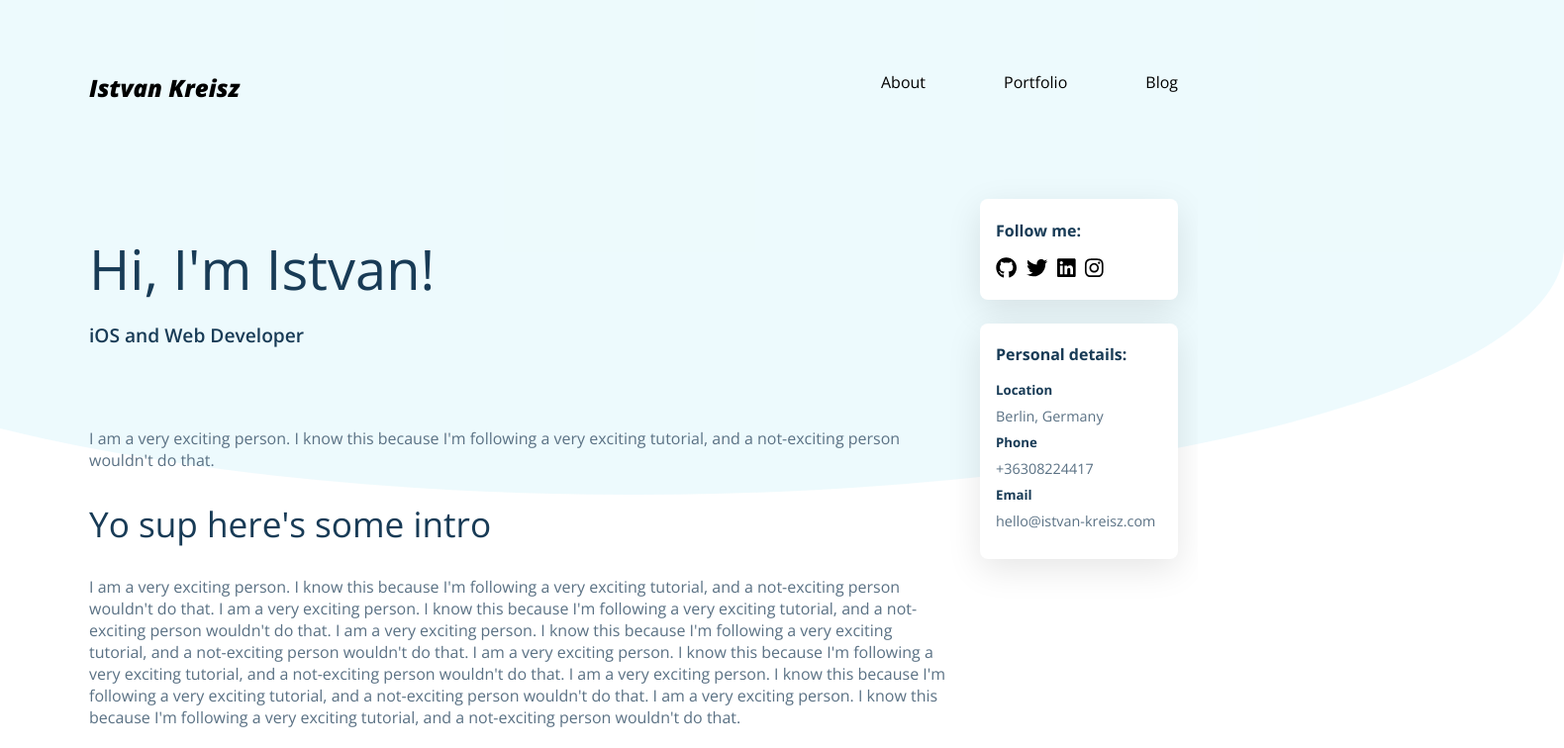
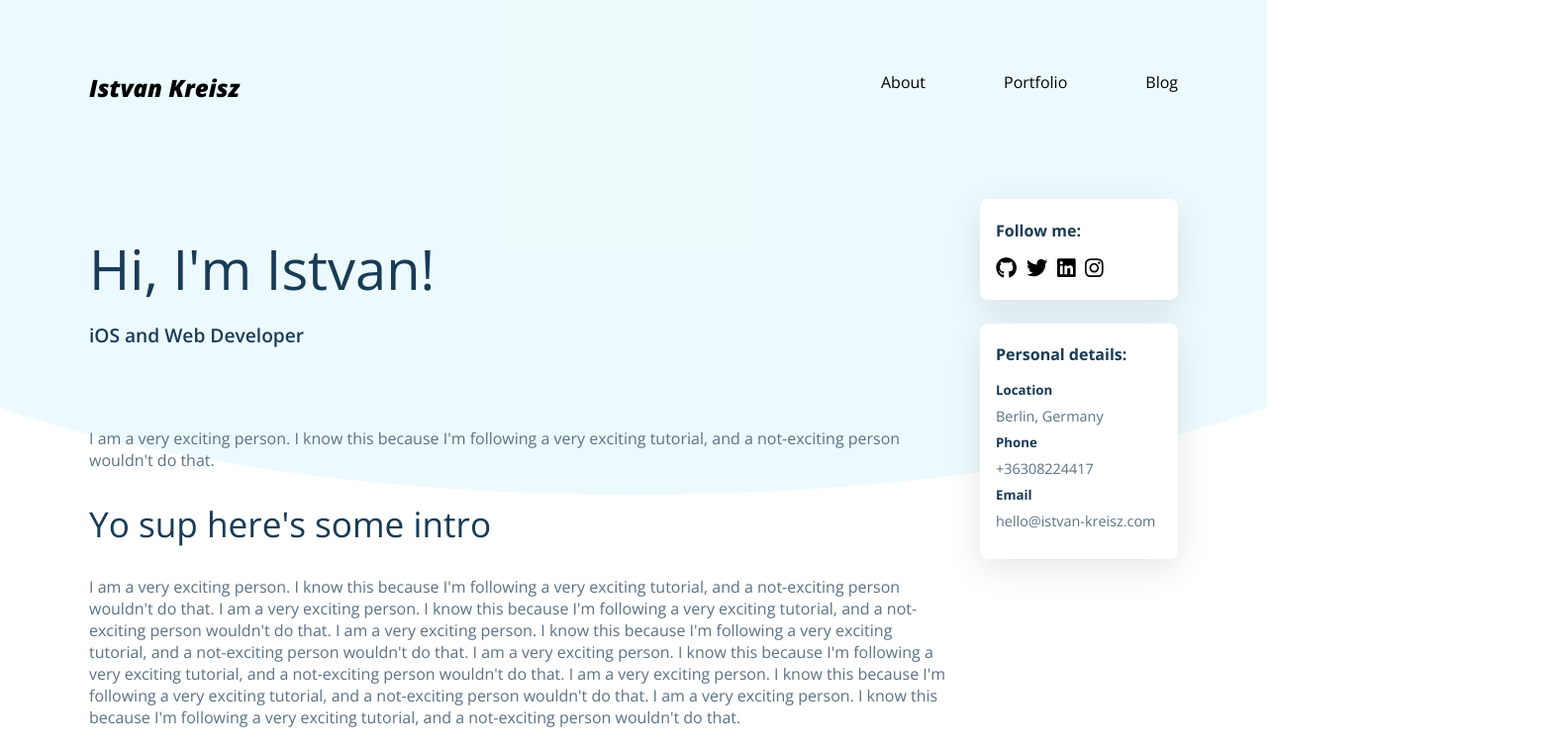
Before and after one commit to istvan-kreisz/blog, a Next.js app: page /about in a window 1280 px wide. Shown: the top 756 px of the page at 99% size, 1580 px wide, since content can reach past the window. Built offline with nearby package versions, Linux system fonts and the light colour scheme.

Commit message:
fixed about page backdrop issue

```diff
--- a/src/components/Layout/Layout.module.scss
+++ b/src/components/Layout/Layout.module.scss
@@ -1,7 +1,6 @@
 @import '../../shared/shared.scss';
 
 .main {
-	overflow: hidden;
 	.content {
 		margin: $padding-horizontal auto;
 		max-width: $max-width-desktop;
--- a/src/pages-lib/about/about.module.scss
+++ b/src/pages-lib/about/about.module.scss
@@ -1,4 +1,29 @@
 @import '../../shared/shared.scss';
+
+.backdropContainer {
+	position: absolute;
+	top: 0;
+	left: 0;
+	right: 0;
+	height: 700px;
+	overflow: hidden;
+	z-index: -1;
+
+	.backdrop {
+		background-color: rgba($color: $color-info, $alpha: 0.07);
+		position: absolute;
+		height: 450px;
+		left: -200px;
+		right: -200px;
+		top: 0;
+		z-index: -1;
+		border-radius: 0 0 50% 50%;
+
+		@include min-width() {
+			height: 500px;
+		}
+	}
+}
 
 .container {
 	display: grid;
@@ -7,21 +32,6 @@
 
 	grid-template-areas: 'main main';
 	column-gap: 2rem;
-
-	.backdrop {
-		background-color: rgba($color: $color-info, $alpha: 0.07);
-		height: 450px;
-		position: absolute;
-		left: -300px;
-		right: -300px;
-		top: 0;
-		z-index: -1;
-		border-radius: 0 0 50% 50%;
-
-		@include min-width() {
-			height: 500px;
-		}
-	}
 
 	@include min-width() {
 		grid-template-areas: 'main side';
--- a/src/pages/about.jsx
+++ b/src/pages/about.jsx
@@ -6,9 +6,11 @@ import { FontAwesomeIcon } from '@fortawesome/react-fontawesome'
 const About = ({ title, description, ...props }) => {
 	return (
 		<>
+			<div className={classes.backdropContainer}>
+				<div className={classes.backdrop}></div>
+			</div>
 			<Layout pageTitle={`${title} | About`} description={description}>
 				<div className={classes.container}>
-					<div className={classes.backdrop}></div>
 					<section className={classes.main}>
 						<div className={classes.titlebar}>
 							<h1 className="title">Hi, I'm Istvan!</h1>
--- a/src/pages/styles/styles.scss
+++ b/src/pages/styles/styles.scss
@@ -18,7 +18,6 @@ body {
 	font-family: 'Open Sans', sans-serif;
 	margin: 0 $padding-horizontal;
 	background-color: $color-white;
-	overflow: visible;
 
 	@include min-width() {
 		margin: 0 $padding-horizontal * 2;
```
